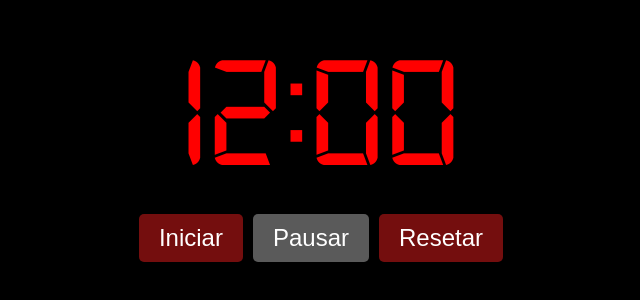
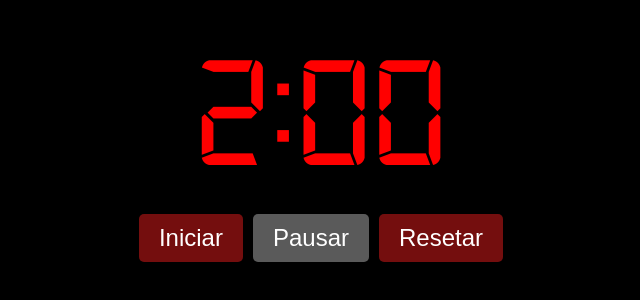
Before and after one commit to gsouzakkj/cronometro, a plain HTML site: page index.html in a window 1280 px wide. Shown: the part 254-554 px from the top of the page, without its empty margins (319-959 px from the left). Drawn offline with Linux system fonts and the light colour scheme.

Commit message:
samura é viado

```diff
--- a/index.html
+++ b/index.html
@@ -8,7 +8,7 @@
 </head>
 <body>
     <div id="container">
-        <div id="timer">12:00</div>
+        <div id="timer">2:00</div>
         <div id="buttons">
             <button id="startBtn">Iniciar</button>
             <button id="pauseBtn">Pausar</button>
--- a/script.js
+++ b/script.js
@@ -12,7 +12,7 @@ let tickSound = document.getElementById('tickSound');
 let alarmSound = document.getElementById('alarmSound');
 
 // Define o tempo total do cronômetro em segundos (15 minutos = 15 * 60 segundos)
-let totalTime = 12 * 60; // 15 minutos em segundos
+let totalTime = 2 * 60; // 15 minutos em segundos
 let timeRemaining = totalTime; // Tempo restante começa igual ao tempo total
 let intervalId; // ID do intervalo para o setInterval
 let isRunning = false; // Estado do cronômetro, se está rodando ou não
```
